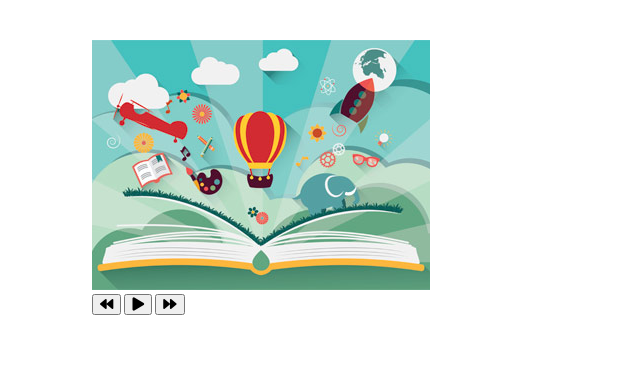
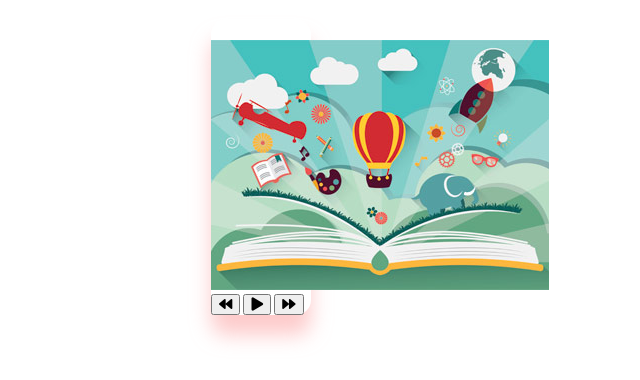
Before and after one commit to boothr16/music-player, a plain HTML site: page index.html in a window 1280 px wide. Shown: the part 274-654 px from the top of the page, without its empty margins (379-1019 px from the left). Drawn offline with Linux system fonts and the light colour scheme.

Commit message:
Positioned music container

```diff
--- a/style.css
+++ b/style.css
@@ -18,3 +18,14 @@ body {
     font-family: 'Lato', sans-serif;
     margin: 0;
 }
+
+.music-container {
+    background-color: #fff;
+    border-radius: 15px;
+    box-shadow: 0 20px 20px 0 rgba(252, 169, 169, 0.6);
+}
+
+.img-container {
+    position: relative; /* position of img inside the container will be absolute */
+    width: 100px;
+}
```
